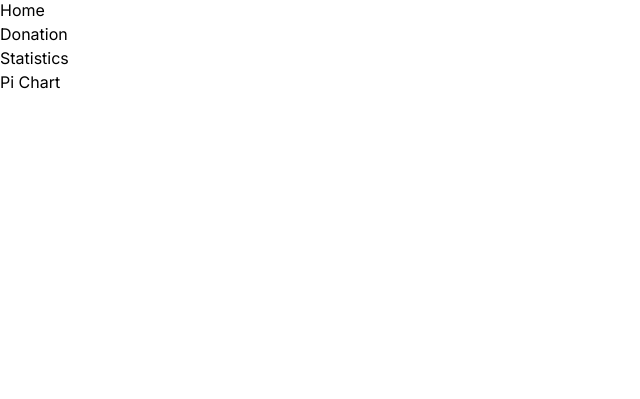
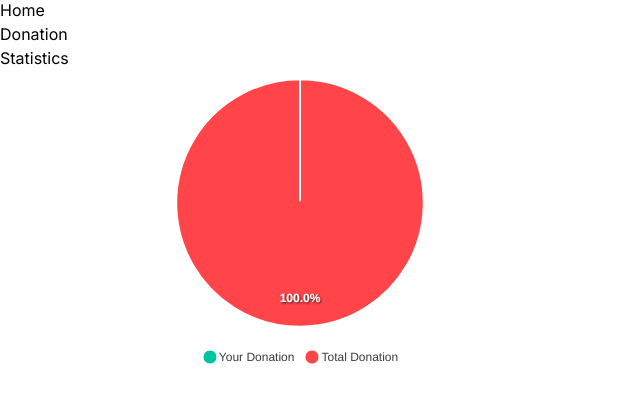
Before and after one commit to MdSaayed/donation, a React (Vite) app: page /chart in a window 1280 px wide. Shown: the part 398-797 px from the top of the page, without its empty margins (0-640 px from the left). Built offline with nearby package versions, Linux system fonts and the light colour scheme.

Commit message:
added the dynamic pie chart

```diff
--- a/package.json
+++ b/package.json
@@ -10,11 +10,14 @@
     "preview": "vite preview"
   },
   "dependencies": {
+    "apexcharts": "^3.42.0",
     "localforage": "^1.10.0",
     "match-sorter": "^6.3.1",
     "react": "^18.2.0",
+    "react-apexcharts": "^1.4.1",
     "react-dom": "^18.2.0",
     "react-router-dom": "^6.16.0",
+    "recharts": "^2.8.0",
     "sort-by": "^1.2.0"
   },
   "devDependencies": {
--- a/src/Router/Chart/Chart.jsx
+++ /dev/null
@@ -1,12 +0,0 @@
-
-const Chart = () => {
-    return (
-        <div className="max-w-6xl mx-auto">
-            <div>
-                <h2>Pi Chart</h2>
-            </div>
-        </div>
-    );
-};
-
-export default Chart;
--- a/src/Router/Route.jsx
+++ b/src/Router/Route.jsx
@@ -4,7 +4,7 @@ import Home from "../pages/Home/Home";
 import DonationDetails from "../components/DonationDetails/DonationDetails";
 import Donations from "../components/Donation/Donations";
 import Donates from "../components/Donate/Donates";
-import Chart from "./Chart/Chart";
+import Chart from "../components/Chart/Chart";
 
 const myCreatrRoute = createBrowserRouter([
     {
@@ -21,7 +21,7 @@ const myCreatrRoute = createBrowserRouter([
                 element: <DonationDetails />
             },
             {
-                path: '/donation',
+                path: '/donate',
                 loader: ()=> fetch('/donation.json'),
                 element: <Donates />
             },
--- /dev/null
+++ b/src/components/Chart/Chart.jsx
@@ -0,0 +1,33 @@
+import React from 'react';
+import Chart from 'react-apexcharts';
+
+const PiChart = () => {
+  const totalDonations = 12;
+  const donationsMade = JSON.parse(localStorage.getItem('donation-item'))?.length || 0;
+
+  const chartData = [donationsMade, totalDonations - donationsMade];
+
+  const options = {
+    labels: ['Your Donation', 'Total Donation'],
+    colors: ['#00C49F', '#FF444A'],
+    legend: {
+      position: 'bottom',
+    },
+  };
+
+  return (
+    <React.Fragment>
+      <div className='flex items-center justify-center h-[100vh] w-full'>
+        <Chart
+          type='pie'
+          width={600}
+          height={300}
+          series={chartData}
+          options={options}
+        />
+      </div>
+    </React.Fragment>
+  );
+}
+
+export default PiChart;
--- a/src/components/Header/Navbar/Navbar.jsx
+++ b/src/components/Header/Navbar/Navbar.jsx
@@ -20,7 +20,7 @@ const Navbar = () => {
                         </li>
                         <li>
                             <NavLink
-                                to="/donation"
+                                to="/donate"
                                 className={({ isActive, isPending }) => isPending ? "pending" : isActive ? "underline text-[#FF444A]" : "text-[#ffffff]"}
                             >
                                 Donation
@@ -48,7 +48,7 @@ const Navbar = () => {
                     </li>
                     <li>
                         <NavLink
-                            to="/donation"
+                            to="/donate"
                             className={({ isActive, isPending }) => isPending ? "pending" : isActive ? "underline text-[#FF444A]" : "text-[#0B0B0B]"}
                         >
                             Donation
```
Also changed, not shown: src/components/Banner/Banner.jsx (line endings or trailing spaces), src/components/Donation/Donations.jsx (line endings or trailing spaces), 1 other file (tests, documents, lock files or other folders).
